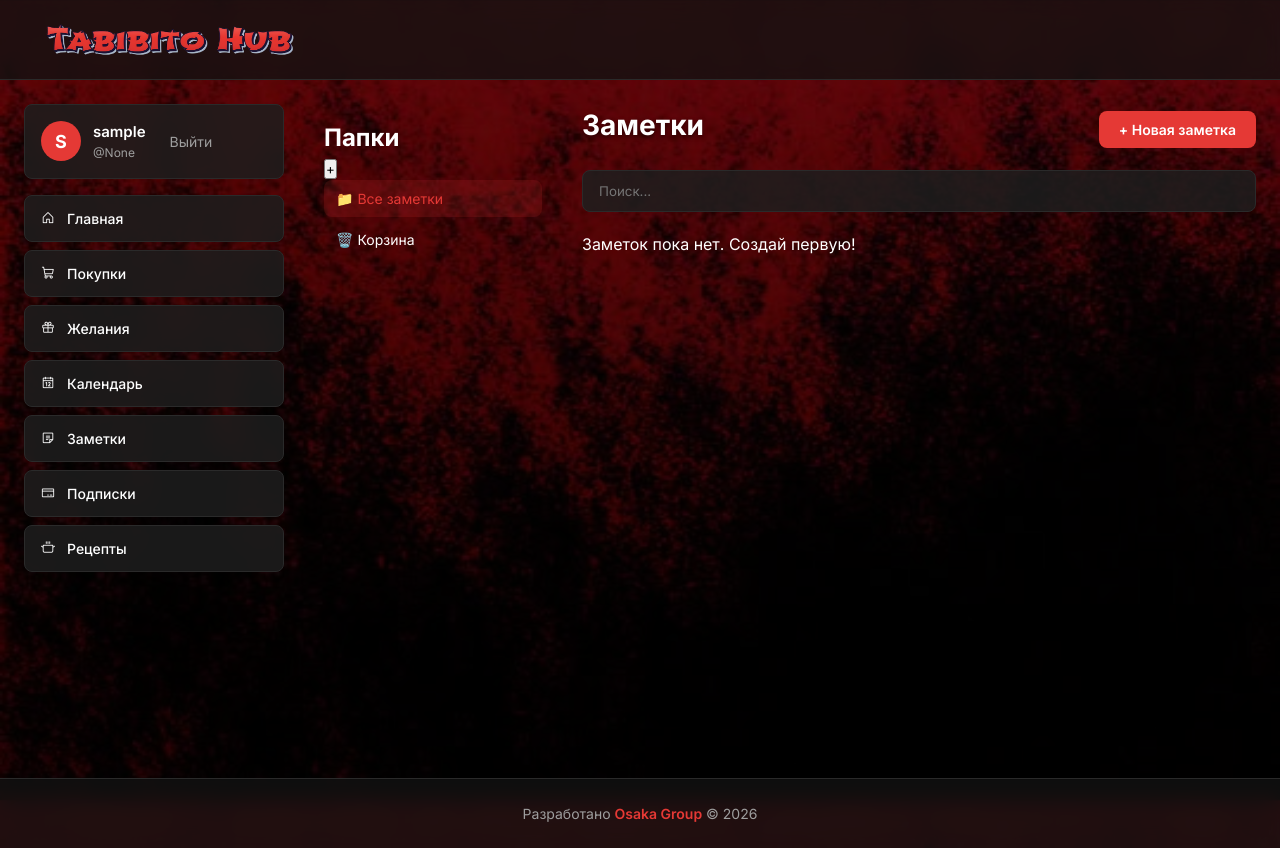
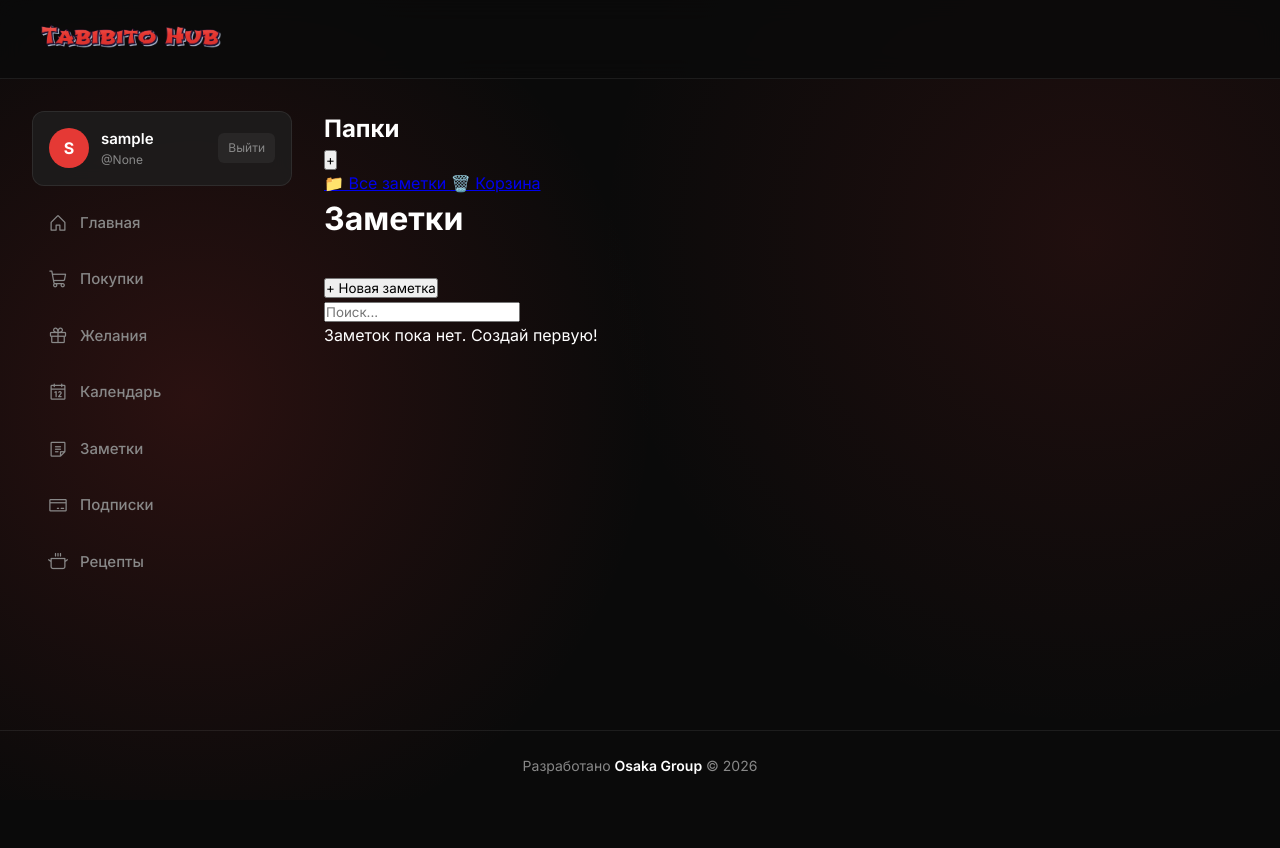
Before and after one commit to Yoshi-6767/Home-Hub, a Flask app: page /notes in a window 1280 px wide. After the commit the page ends 774 px from the top, so only its background shows below. Run offline with Flask 3, Linux system fonts and the light colour scheme; the visitor is signed in with stand-in values (Sample User, id 1); data that the repository does not hold is empty; parts of the project's set-up code (start-up, migrations or seed data) failed here and were passed over.

Commit message:
Update style.css

```diff
--- a/static/css/style.css
+++ b/static/css/style.css
@@ -1,17 +1,18 @@
+/* Подключаем иконки Phosphor */
 @import url('https://unpkg.com/@phosphor-icons/web/src/regular/style.css');
 
 :root {
-    --bg: #121212;
-    --sidebar-bg: rgba(24, 24, 24, 0.85);
-    --card-bg: rgba(30, 30, 30, 0.85);
+    --bg: #0a0a0a;
+    --sidebar-bg: rgba(20, 20, 20, 0.7); /* Темное стекло */
+    --card-bg: rgba(30, 30, 30, 0.8);    /* Более благородный серый */
     --text: #ffffff;
-    --text-muted: #9e9e9e;
-    --border: #2a2a2a;
+    --text-muted: #888888;
+    --border: rgba(255, 255, 255, 0.08); /* Тонкая рамка */
 
     --accent: #E53935;
     --accent-hover: #c62828;
 
-    --radius: 8px;
+    --radius: 12px;
 }
 
 * {
@@ -23,14 +24,14 @@
 
 body {
     background-color: var(--bg);
-    background-image: linear-gradient(rgba(0, 0, 0, 0.6), rgba(0, 0, 0, 0.8)), url('/static/bg.jpg');
-    background-size: 100% 100%;
-    background-position: center;
+    /* Более стильный темный фон с легким красным свечением */
+    background-image:
+        radial-gradient(circle at 15% 50%, rgba(229, 57, 53, 0.15), transparent 40%),
+        radial-gradient(circle at 85% 30%, rgba(229, 57, 53, 0.1), transparent 40%);
     background-attachment: fixed;
     color: var(--text);
     line-height: 1.5;
     min-height: 100vh;
-    overflow-x: hidden;
     display: flex;
     flex-direction: column;
 }
@@ -38,71 +39,30 @@
 /* --- ШАПКА СВЕРХУ --- */
 .top-header {
     display: flex;
-    justify-content: space-between;
+    justify-content: flex-start;
     align-items: center;
-    padding: 12px 24px;
-    background: rgba(18, 18, 18, 0.8);
-    backdrop-filter: blur(10px);
+    padding: 16px 32px;
+    background: rgba(10, 10, 10, 0.8);
+    backdrop-filter: blur(12px);
     border-bottom: 1px solid var(--border);
     position: sticky;
     top: 0;
     z-index: 100;
 }
 
-.logo-link {
-    display: flex;
-    align-items: center;
-    gap: 24px; /* Большой отступ */
-    text-decoration: none;
-}
-
-.logo-icon-wrapper {
-    width: 50px; /* Увеличили иконку */
-    height: 50px;
-    background-color: rgba(255, 255, 255, 0.05);
-    backdrop-filter: blur(10px);
-    border-radius: 12px;
-    border: 1px solid rgba(255, 255, 255, 0.1);
-    display: flex;
-    align-items: center;
-    justify-content: center;
-    overflow: hidden;
-    box-shadow: 0 4px 12px rgba(0, 0, 0, 0.5);
-}
-
-.logo-icon-wrapper img {
-    width: 100%;
-    height: 100%;
+.logo-text-img {
+    height: 40px;
     object-fit: contain;
 }
-
-.logo-text-img {
-    height: 55px;
-    object-fit: contain;
-    margin-left: 10px;
-}
-
-.header-right { display: flex; align-items: center; gap: 16px; }
-
-.btn-logout {
-    color: var(--text-muted);
-    text-decoration: none;
-    font-size: 14px;
-    padding: 8px 12px;
-    border-radius: 6px;
-    transition: 0.2s;
-}
-
-.btn-logout:hover { background: var(--card-bg); color: var(--accent); }
 
 /* --- МАКЕТ --- */
 .layout {
     display: flex;
     width: 100%;
-    /* Убрали центрирование, прижали влево */
-    margin: 0;
-    padding: 24px;
-    gap: 24px;
+    max-width: 1500px;
+    margin: 0; /* Прижали влево */
+    padding: 32px;
+    gap: 32px;
     flex: 1;
 }
 
@@ -112,175 +72,115 @@
     flex-shrink: 0;
     display: flex;
     flex-direction: column;
-    gap: 16px;
+    gap: 12px;
 }
 
 .profile-block {
     display: flex;
+    justify-content: space-between;
     align-items: center;
-    gap: 12px;
     padding: 16px;
     background: var(--card-bg);
     border: 1px solid var(--border);
     border-radius: var(--radius);
     backdrop-filter: blur(10px);
-    transition: 0.2s;
-}
-
-.profile-block:hover { border-color: var(--accent); }
-
-.avatar {
-    width: 40px;
-    height: 40px;
-    background: var(--accent);
-    color: #fff;
-    font-weight: 700;
-    font-size: 18px;
-    display: flex;
-    align-items: center;
-    justify-content: center;
-    border-radius: 50%;
-    flex-shrink: 0;
 }
 
 .profile-info { display: flex; flex-direction: column; }
 .profile-name { font-weight: 600; font-size: 15px; }
 .profile-status { font-size: 12px; color: var(--text-muted); }
+.avatar { width: 40px; height: 40px; border-radius: 50%; background: var(--accent); color: #fff; font-weight: bold; display: flex; align-items: center; justify-content: center; flex-shrink: 0; }
+
+.btn-logout {
+    color: var(--text-muted);
+    text-decoration: none;
+    font-size: 12px;
+    padding: 6px 10px;
+    border-radius: 6px;
+    background: rgba(255,255,255,0.05);
+    transition: 0.2s;
+}
+.btn-logout:hover { background: var(--accent); color: #fff; }
 
 .nav-menu {
     display: flex;
     flex-direction: column;
-    gap: 8px;
+    gap: 6px;
 }
 
 .nav-item {
     display: flex;
     align-items: center;
     gap: 12px;
-    padding: 12px 16px;
-    background: var(--card-bg);
-    border: 1px solid var(--border);
+    padding: 14px 16px;
+    background: transparent;
     border-radius: var(--radius);
-    color: var(--text);
+    color: var(--text-muted);
     text-decoration: none;
     font-weight: 500;
-    font-size: 14px;
-    backdrop-filter: blur(10px);
+    font-size: 15px;
     transition: 0.2s;
 }
 
-.nav-item:hover {
-    background: rgba(229, 57, 53, 0.15);
-    border-color: var(--accent);
-    color: var(--accent);
-    transform: translateX(4px);
-}
+.nav-item i { font-size: 20px; }
 
-.nav-icon {
-    font-size: 20px;
-    color: var(--accent); /* Красные иконки */
+.nav-item:hover, .nav-item.active {
+    background: var(--card-bg);
+    color: var(--text);
+    border-left: 3px solid var(--accent);
 }
 
 /* --- КОНТЕНТ --- */
 .content { flex: 1; min-width: 0; }
-h1 { font-size: 28px; font-weight: 700; margin-bottom: 8px; text-shadow: 0 2px 4px rgba(0,0,0,0.5); }
-.subtitle { color: var(--text-muted); font-size: 15px; margin-bottom: 24px; }
+h1 { font-size: 32px; font-weight: 700; margin-bottom: 32px; }
 
-/* --- СЕТКА КАРТОЧЕК (ГЛАВНАЯ) --- */
+/* --- СЕТКА КАРТОЧЕК (Красивая) --- */
 .cards {
     display: grid;
-    grid-template-columns: repeat(auto-fill, minmax(260px, 1fr));
-    gap: 16px;
-    margin-top: 24px;
+    /* Сделали плитки более крупными */
+    grid-template-columns: repeat(auto-fill, minmax(300px, 1fr));
+    gap: 20px;
 }
 
 .card {
     background: var(--card-bg);
     border: 1px solid var(--border);
     border-radius: var(--radius);
-    padding: 24px;
+    padding: 32px;
     text-decoration: none;
     color: var(--text);
     backdrop-filter: blur(10px);
-    transition: 0.2s;
+    transition: 0.3s;
     display: flex;
     flex-direction: column;
+    position: relative;
+    overflow: hidden;
+}
+
+.card::before {
+    content: '';
+    position: absolute;
+    top: 0; left: 0; width: 100%; height: 100%;
+    background: linear-gradient(45deg, transparent, rgba(229, 57, 53, 0.05));
+    opacity: 0;
+    transition: 0.3s;
 }
 
 .card:hover {
     border-color: var(--accent);
-    transform: translateY(-4px);
-    box-shadow: 0 8px 24px rgba(229, 57, 53, 0.2);
+    transform: translateY(-5px);
+    box-shadow: 0 10px 30px rgba(0,0,0,0.5);
 }
 
-.card-icon { font-size: 32px; margin-bottom: 16px; }
-.card-title { font-weight: 600; font-size: 18px; margin-bottom: 8px; }
+.card:hover::before { opacity: 1; }
+
+.card-icon {
+    font-size: 40px;
+    color: var(--accent); /* Красные иконки */
+    margin-bottom: 20px;
+}
+.card-title { font-weight: 600; font-size: 20px; margin-bottom: 8px; }
 .card-desc { color: var(--text-muted); font-size: 14px; }
-
-/* --- КНОПКИ И ФОРМЫ --- */
-.btn-primary {
-    padding: 10px 20px;
-    background: var(--accent);
-    color: #fff;
-    border: none;
-    border-radius: var(--radius);
-    font-family: inherit;
-    font-size: 14px;
-    font-weight: 600;
-    cursor: pointer;
-    transition: 0.2s;
-}
-
-.btn-primary:hover { background: var(--accent-hover); }
-
-.add-form { display: flex; gap: 8px; margin-bottom: 24px; flex-wrap: wrap; }
-.add-form input, .add-form select {
-    padding: 12px 16px;
-    background: var(--card-bg);
-    border: 1px solid var(--border);
-    border-radius: var(--radius);
-    color: var(--text);
-    outline: none;
-}
-.add-form input:focus, .add-form select:focus { border-color: var(--accent); }
-
-/* --- СПИСКИ И ЭЛЕМЕНТЫ (ПОКУПКИ, ЖЕЛАНИЯ) --- */
-.list-card, .item, .note-card, .sub-card {
-    background: var(--card-bg);
-    border: 1px solid var(--border);
-    border-radius: var(--radius);
-    backdrop-filter: blur(10px);
-}
-.list-card { padding: 20px; display: flex; justify-content: space-between; align-items: center; transition: 0.2s;}
-.list-card:hover { border-color: var(--accent); }
-.item { padding: 12px 16px; display: flex; align-items: center; gap: 12px; margin-bottom: 8px;}
-.btn-delete { background: none; border: none; color: var(--text-muted); font-size: 16px; cursor: pointer; padding: 4px 8px; border-radius: 6px; }
-.btn-delete:hover { background: #442222; color: #ff4444; }
-
-/* --- ЗАМЕТКИ --- */
-.notes-layout { display: flex; gap: 24px; height: calc(100vh - 150px); }
-.notes-sidebar { width: 250px; flex-shrink: 0; padding: 16px; height: fit-content; }
-.folder-list { display: flex; flex-direction: column; gap: 4px; }
-.folder-item { padding: 8px 12px; border-radius: 8px; text-decoration: none; color: var(--text); font-size: 14px; }
-.folder-item:hover, .folder-item.active { background: rgba(229, 57, 53, 0.15); color: var(--accent); }
-.notes-main { flex: 1; display: flex; flex-direction: column; overflow-y: auto; }
-.notes-topbar { display: flex; justify-content: space-between; align-items: center; margin-bottom: 16px; }
-.search-form input { width: 100%; padding: 12px 16px; border: 1px solid var(--border); border-radius: 8px; margin-bottom: 20px; background: var(--card-bg); color: var(--text); font-family: inherit; }
-.notes-grid { display: grid; grid-template-columns: repeat(auto-fill, minmax(280px, 1fr)); gap: 16px; }
-.note-card { padding: 16px; text-decoration: none; color: var(--text); display: flex; flex-direction: column; transition: 0.2s;}
-.note-card:hover { border-color: var(--accent); }
-.note-title { font-weight: 600; font-size: 16px; margin-bottom: 8px; }
-.note-preview { font-size: 13px; color: var(--text-muted); margin-bottom: 12px; }
-
-/* --- КАЛЕНДАРЬ --- */
-.calendar-header { display: flex; justify-content: space-between; align-items: center; margin-bottom: 20px; }
-.btn-nav { padding: 8px 16px; background: var(--card-bg); border: 1px solid var(--border); border-radius: 8px; text-decoration: none; color: var(--text); font-size: 14px; }
-.btn-nav:hover { border-color: var(--accent); color: var(--accent); }
-.calendar-grid { display: grid; grid-template-columns: repeat(7, 1fr); gap: 4px; margin-bottom: 32px; }
-.weekday { text-align: center; font-size: 12px; font-weight: 600; color: var(--text-muted); padding: 8px 0; }
-.day { background: var(--card-bg); border: 1px solid var(--border); border-radius: 8px; min-height: 90px; padding: 6px; font-size: 12px; }
-.day.today { border-color: var(--accent); border-width: 2px; }
-.day-event { color: white; font-size: 10px; padding: 2px 4px; border-radius: 4px; margin-top: 2px; display: block; text-decoration: none;}
 
 /* --- ФУТЕР --- */
 .footer {
@@ -290,14 +190,5 @@
     font-size: 14px;
     border-top: 1px solid var(--border);
     margin-top: auto;
-    background: rgba(18, 18, 18, 0.8);
-    backdrop-filter: blur(10px);
 }
-.footer a { color: var(--accent); text-decoration: none; font-weight: 600; }
-.footer a:hover { text-decoration: underline; }
-
-/* Убираем скобку */
-.sidebar::before, .sidebar::after, .layout::before {
-    display: none !important;
-    content: none !important;
-}
+.footer a { color: var(--text); text-decoration: none; font-weight: 600; }
```
